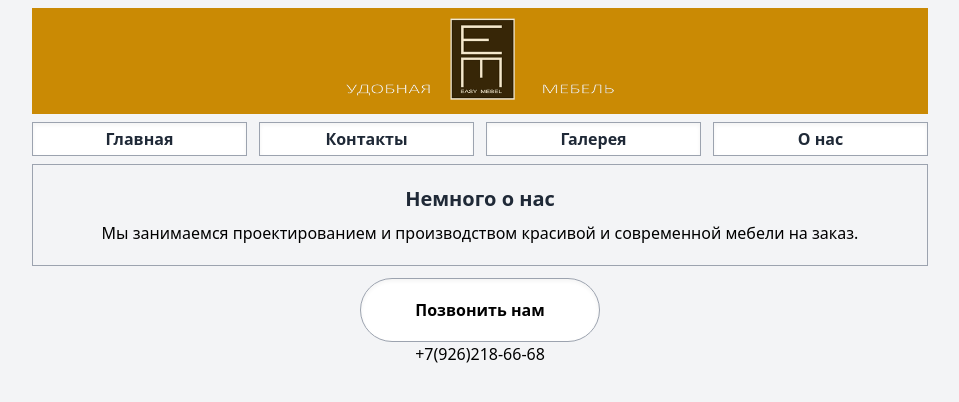
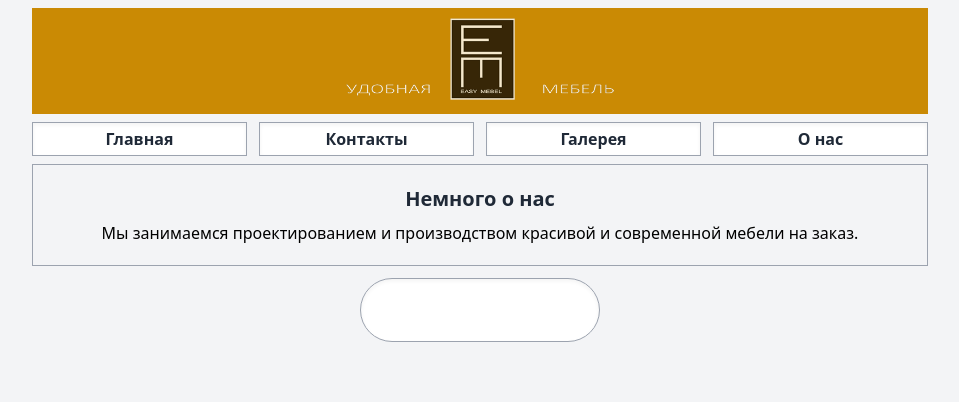
Before and after one commit to synalice/easy-mebel, a Next.js app: page / in a window 1280 px wide. Shown: the top 402 px of the page, without its empty margins (160-1119 px from the left). Built offline with nearby package versions, Linux system fonts and the light colour scheme.

Commit message:
feat: reformat `<CallToAction />`

```diff
--- a/components/CallToAction.tsx
+++ b/components/CallToAction.tsx
@@ -1,12 +1,11 @@
 import s from "./CallToAction.module.css";
 
-export default function CallToAction() {
+export default function CallToAction({ text, phone }: { text: string, phone: string }) {
   return (
     <div className="flex flex-col items-center justify-center my-3">
-      <button className={s.btn} name="ctaBtn">Позвонить нам</button>
-      <label htmlFor="ctaBtn">
-        <a href="tel:+7(926)218-66-68">+7(926)218-66-68</a>
-      </label>
+      <button className={s.btn} name="ctaBtn">
+        <a href={`tel:${phone}`}>{text}</a>
+      </button>
     </div>
   );
 }
```
